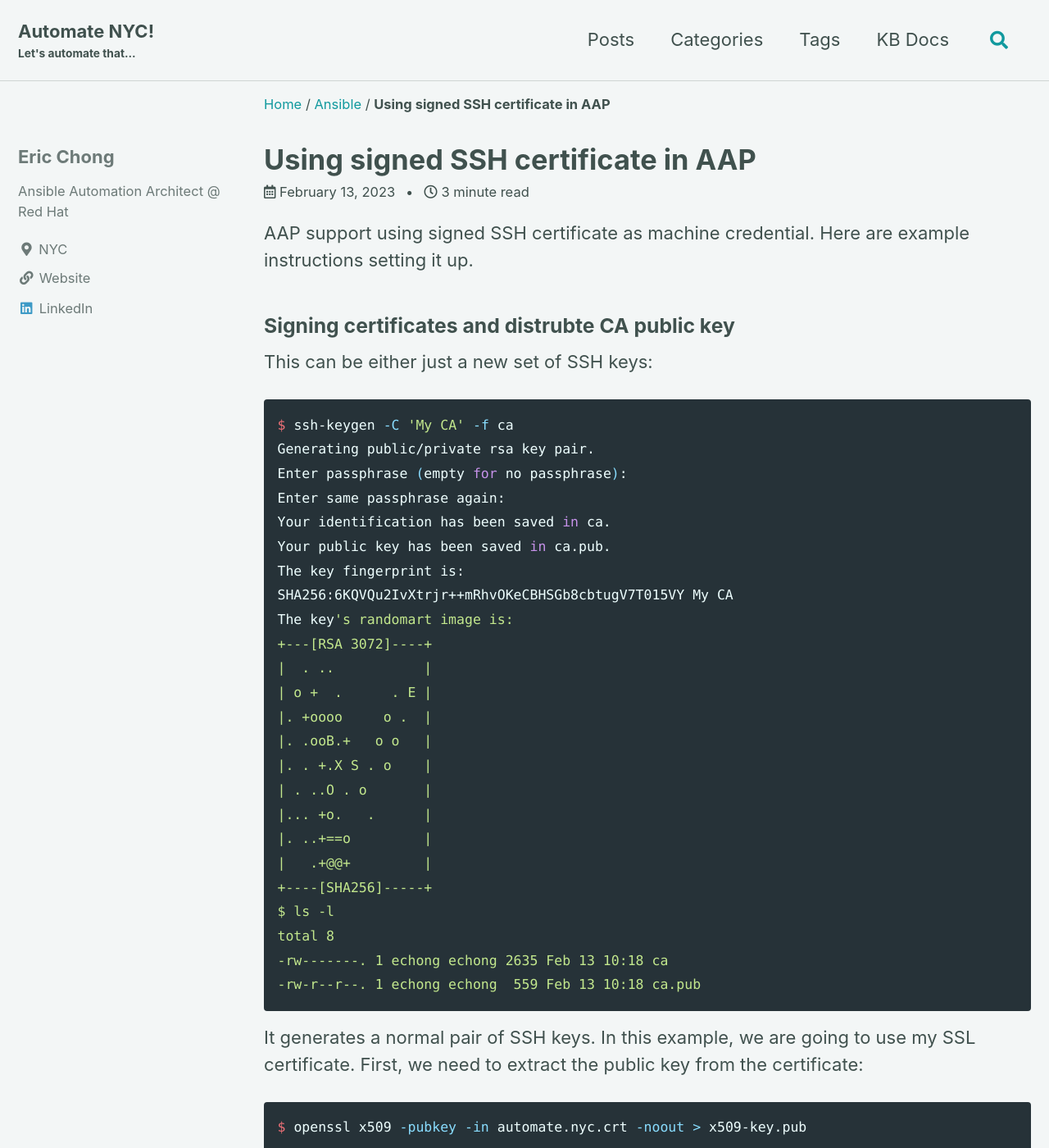
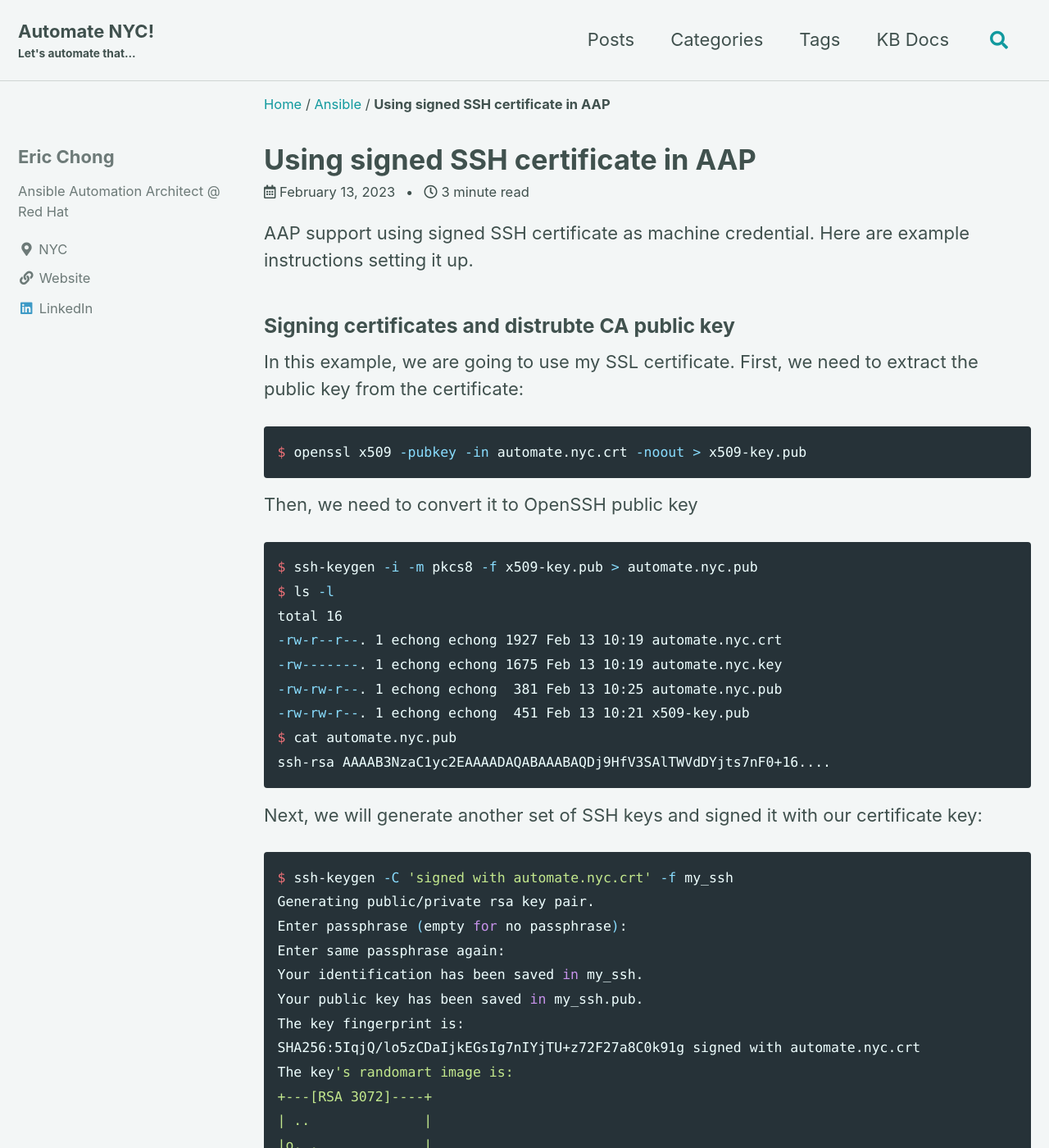
Before and after one commit to ecchong/ecchong.github.io, a Jekyll site: the page built from _posts/2023/2023-02-13-aap-signed-ssh-cert.md, in a window 1280 px wide and 1400 px high. Shown: the whole window at 82% size. Built offline with Jekyll 4.4.1, drawn with Linux system fonts in a browser that asks for light colours; cached includes are drawn as plain includes; comment, search, counter and statistics services are not loaded; some of the changed text lies outside the part shown.

Commit message:
updated signed-ssh-cert post and added aap credential module

`````diff
--- a/_posts/2023/2023-02-13-aap-signed-ssh-cert.md
+++ b/_posts/2023/2023-02-13-aap-signed-ssh-cert.md
@@ -10,34 +10,7 @@ description: "Ansible Automation Platform - Using signed SSH certificate as mach
 AAP support using signed SSH certificate as machine credential. Here are example instructions setting it up.
 
 ### Signing certificates and distrubte CA public key
-This can be either just a new set of SSH keys:
-````shell
-$ ssh-keygen -C 'My CA' -f ca
-Generating public/private rsa key pair.
-Enter passphrase (empty for no passphrase):
-Enter same passphrase again:
-Your identification has been saved in ca.
-Your public key has been saved in ca.pub.
-The key fingerprint is:
-SHA256:6KQVQu2IvXtrjr++mRhvOKeCBHSGb8cbtugV7T015VY My CA
-The key's randomart image is:
-+---[RSA 3072]----+
-|  . ..           |
-| o +  .      . E |
-|. +oooo     o .  |
-|. .ooB.+   o o   |
-|. . +.X S . o    |
-| . ..O . o       |
-|... +o.   .      |
-|. ..+==o         |
-|   .+@@+         |
-+----[SHA256]-----+
-$ ls -l
-total 8
--rw-------. 1 echong echong 2635 Feb 13 10:18 ca
--rw-r--r--. 1 echong echong  559 Feb 13 10:18 ca.pub
-````
-It generates a normal pair of SSH keys.  In this example, we are going to use my SSL certificate.  First, we need to extract the public key from the certificate:
+In this example, we are going to use my SSL certificate.  First, we need to extract the public key from the certificate:
 ````shell
 $ openssl x509 -pubkey -in automate.nyc.crt -noout > x509-key.pub
 ````
`````
Also changed, not shown: other parts of _posts/2023/2023-02-13-aap-signed-ssh-cert.md (+13 -3 lines), _posts/2023/2023-07-20-ansible-controller-credential-module.md (added, +60 -0 lines).
